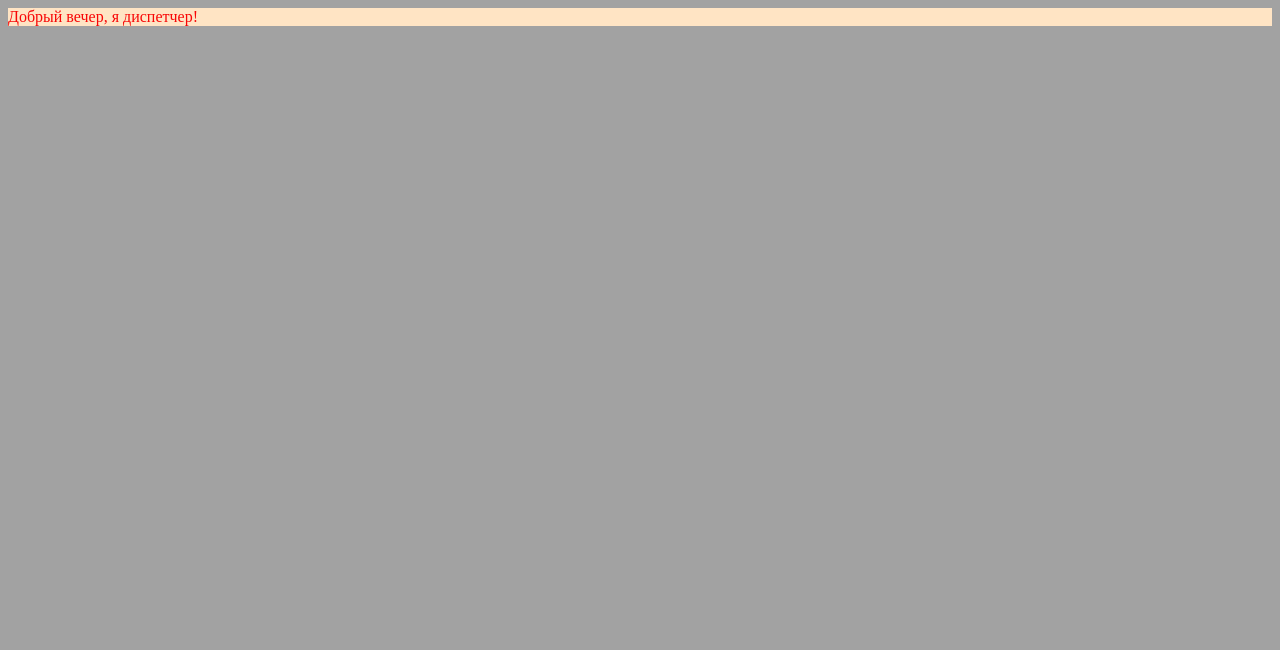
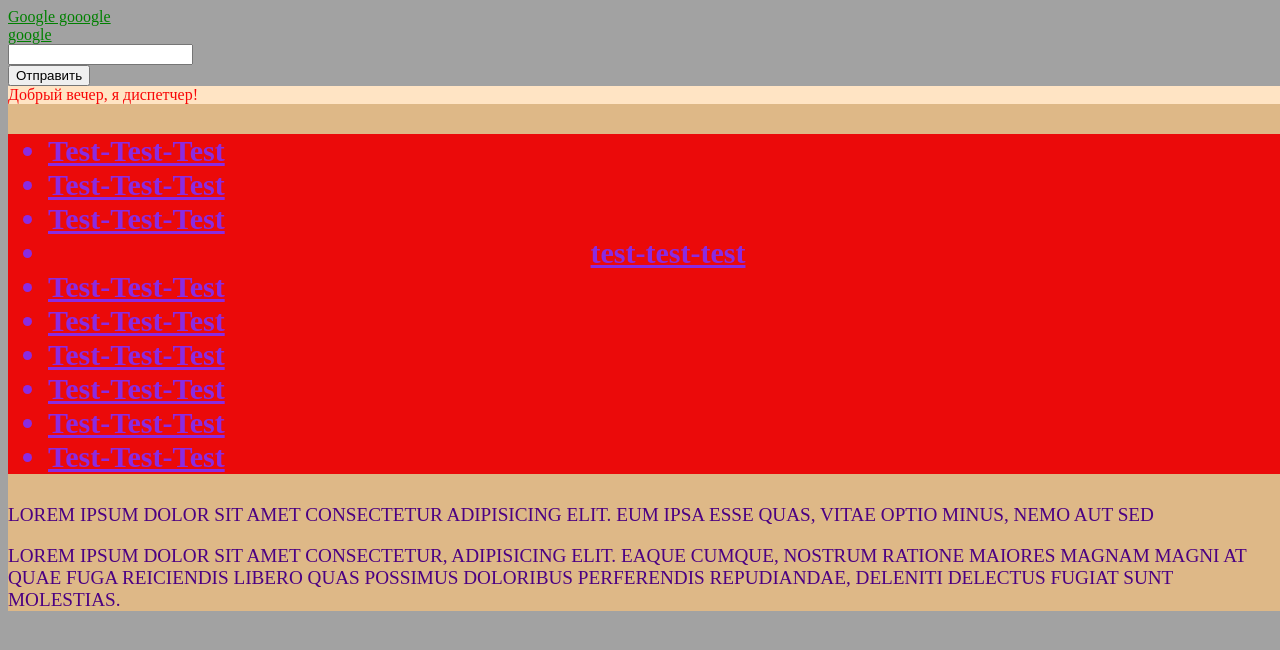
Before and after one commit to iljakeld/test-rep, a plain HTML site: page index.html in a window 1280 px wide. Drawn offline with Linux system fonts and the light colour scheme.

Commit message:
Балуюсь дальше

```diff
--- /dev/null
+++ b/css/imported.css
@@ -0,0 +1,4 @@
+ul li {
+    color:blueviolet;
+    text-decoration: underline;
+}
--- a/css/styles.css
+++ b/css/styles.css
@@ -1,8 +1,56 @@
+@import "./imported.css";
+
+[href="http://www.google.com"] {
+    color:green;
+}
+
+/* .main-link { */
+    color: black;
+    text-decoration: line-through;
+}
+[type="text"] {
+    color: red;
+}
+
 body {
     background-color:#a2a2a2;
     color:#f80606;
+    max-width: 10vmax;
+    max-height: 10vmax;
 }
 .left-side {
     background-color: bisque;
     display: flexbox ;
 }
+.main-body {
+
+    background-color: burlywood;
+    width: 1000%;
+    height: 1000%;
+}
+p {
+    color: rgb(255, 0, 212);
+    text-transform: uppercase;
+    font-size: larger;
+}
+
+.menu {
+    background: #eb0a0a;
+    font-size: 30px;
+}
+
+.active {
+    text-shadow: teal;
+    text-transform: lowercase;
+    text-decoration: underline;
+    text-align: center;
+}
+#menu-box {
+    text-transform: capitalize;
+}
+.menu-item {
+    font-weight: bold;
+}
+div p {
+    color: indigo;
+}
--- a/index.html
+++ b/index.html
@@ -4,12 +4,37 @@
     <meta charset="UTF-8">
     <meta name="viewport" content="width=device-width, initial-scale=1.0">
     <title>Document</title>
-    <link href="./css/styles.css" rel="stylesheet" type="text/css">
+    <link rel="stylesheet" href="./css/styles.css">
 </head>
 <body>
-    <aside>
-        <div class="left-side">Добрый вечер, я диспетчер!</div>
-    </aside>
+    <a class="main-link" href="http://www.google.com">Google gooogle google</a>
+    <form action="">
+        <input class="input-text" type="text" name="" id="">
+        <input type="submit" value="Отправить">
+    </form>
+    <div class="main-body">
+        <aside>
+            <div class="left-side">Добрый вечер, я диспетчер!</div>
+        </aside>
+        <div class="check-list" id="menu-box">
+            <ul class="menu">
+                <li class="menu-item">Test-test-test</li>
+                <li class="menu-item">Test-test-test</li>
+                <li class="menu-item">Test-test-test</li>
+                <li class="menu-item active">Test-test-test</li>
+                <li class="menu-item">Test-test-test</li>
+                <li class="menu-item">Test-test-test</li>
+                <li class="menu-item">Test-test-test</li>
+                <li class="menu-item">Test-test-test</li>
+                <li class="menu-item">Test-test-test</li>
+                <li class="menu-item">Test-test-test</li>
+            </ul>
 
+        </div>
+        <div>
+            <p>Lorem ipsum dolor sit amet consectetur adipisicing elit. Eum ipsa esse quas, vitae optio minus, nemo aut sed</p>
+        </div>
+        <p>Lorem ipsum dolor sit amet consectetur, adipisicing elit. Eaque cumque, nostrum ratione maiores magnam magni at quae fuga reiciendis libero quas possimus doloribus perferendis repudiandae, deleniti delectus fugiat sunt molestias.</p>
+    </div>
 </body>
 </html>
```
